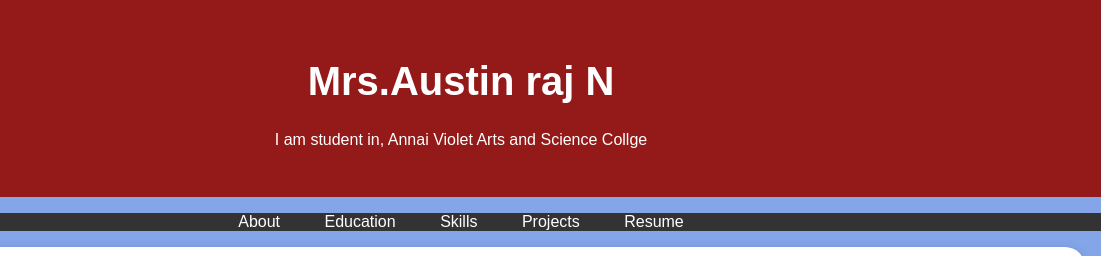
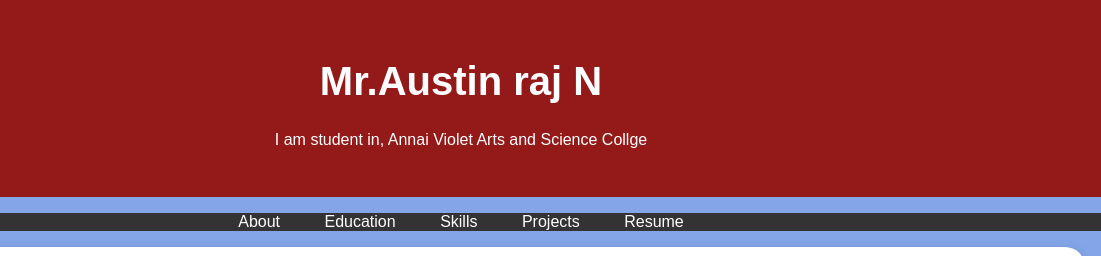
Before and after one commit to austinjacck1/Austin-Raj-, a plain HTML site: page index.html in a window 1280 px wide. Shown: the top 256 px of the page, 179-1280 px from the left. Drawn offline with Linux system fonts and the light colour scheme.

Commit message:
Update index.html

```diff
--- a/index.html
+++ b/index.html
@@ -96,7 +96,7 @@
         <div class="header-content">
             <!-- Add your profile picture here -->
             <img src="./pic.jpeg" alt="Your Profile Picture" class="profile-picture">
-            <h1>Mrs.Austin raj N </h1>
+            <h1>Mr.Austin raj N </h1>
             <p> I am student in, Annai Violet Arts and  Science Collge</p>
         </div>
     </header>
```
